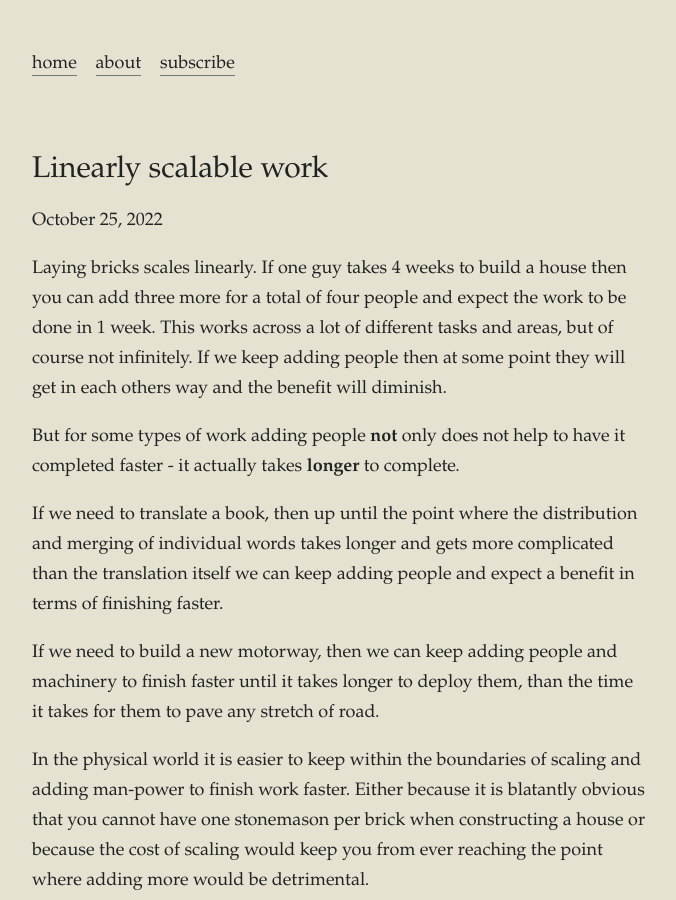
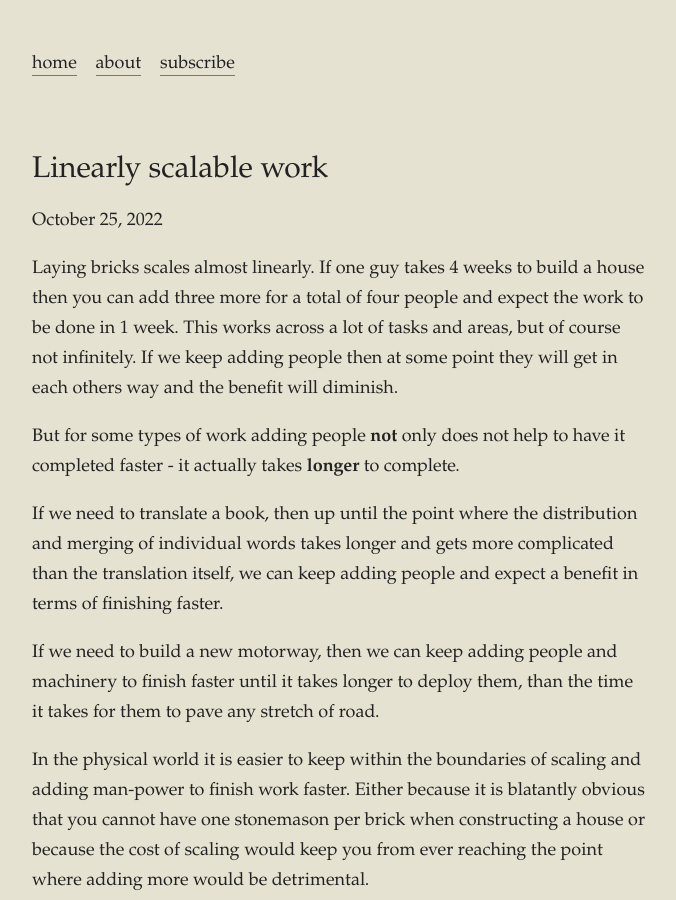
Before and after one commit to jmreiche/jmreiche.github.io, a Jekyll site: the page built from _posts/2022-10-25-linearly-scalable-work.md, in a window 1280 px wide and 900 px high. Shown: the whole window, without its empty margins (128-804 px from the left). Built offline with Jekyll 4.4.1, drawn with Linux system fonts in a browser that asks for light colours; some web fonts are replaced; some of the changed text lies outside the part shown.

Commit message:
Updatd text for Linearly scalable work

```diff
--- a/_posts/2022-10-25-linearly-scalable-work.md
+++ b/_posts/2022-10-25-linearly-scalable-work.md
@@ -6,11 +6,11 @@
 canonical_url: https://jesperreiche.com/linearly-scalable-work/
 ---
 
-Laying bricks scales linearly. If one guy takes 4 weeks to build a house then you can add three more for a total of four people and expect the work to be done in 1 week. This works across a lot of different tasks and areas, but of course not infinitely. If we keep adding people then at some point they will get in each others way and the benefit will diminish.
+Laying bricks scales almost linearly. If one guy takes 4 weeks to build a house then you can add three more for a total of four people and expect the work to be done in 1 week. This works across a lot of tasks and areas, but of course not infinitely. If we keep adding people then at some point they will get in each others way and the benefit will diminish.
 
 But for some types of work adding people **not** only does not help to have it completed faster - it actually takes **longer** to complete.
 
-If we need to translate a book, then up until the point where the distribution and merging of individual words takes longer and gets more complicated than the translation itself we can keep adding people and expect a benefit in terms of finishing faster.
+If we need to translate a book, then up until the point where the distribution and merging of individual words takes longer and gets more complicated than the translation itself, we can keep adding people and expect a benefit in terms of finishing faster.
 
 If we need to build a new motorway, then we can keep adding people and machinery to finish faster until it takes longer to deploy them, than the time it takes for them to pave any stretch of road.
 
```
Also changed, not shown: other parts of _posts/2022-10-25-linearly-scalable-work.md (+3 -1 lines).
